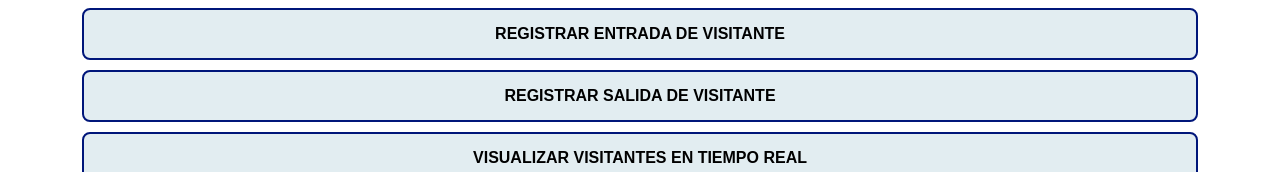
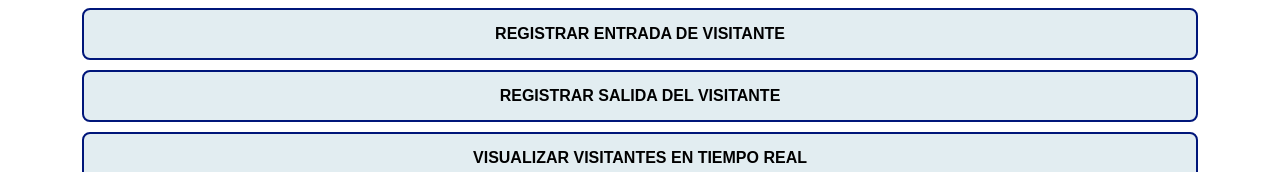
Before and after one commit to sistemasdeinformacion-ing/control-visitantes, a React (Vite) app: page /home in a window 1280 px wide. Shown: the part 262-434 px from the top of the page. Built offline with nearby package versions, Linux system fonts and the light colour scheme.

Commit message:
Guardado

```diff
--- a/src/components/Home.jsx
+++ b/src/components/Home.jsx
@@ -81,7 +81,7 @@ const Home = () => {
 
             <div className="botones">
                 <button onClick={irARegistroEntrada}>REGISTRAR ENTRADA DE VISITANTE</button>
-                <button onClick={irARegistroSalida}>REGISTRAR SALIDA DE VISITANTE</button>
+                <button onClick={irARegistroSalida}>REGISTRAR SALIDA DEL VISITANTE</button>
                 <button onClick={irATiempoReal}>VISUALIZAR VISITANTES EN TIEMPO REAL</button>
                 <button onClick={irAReportes}>GENERAR REPORTES DE VISITANTES</button>
             </div>
```
